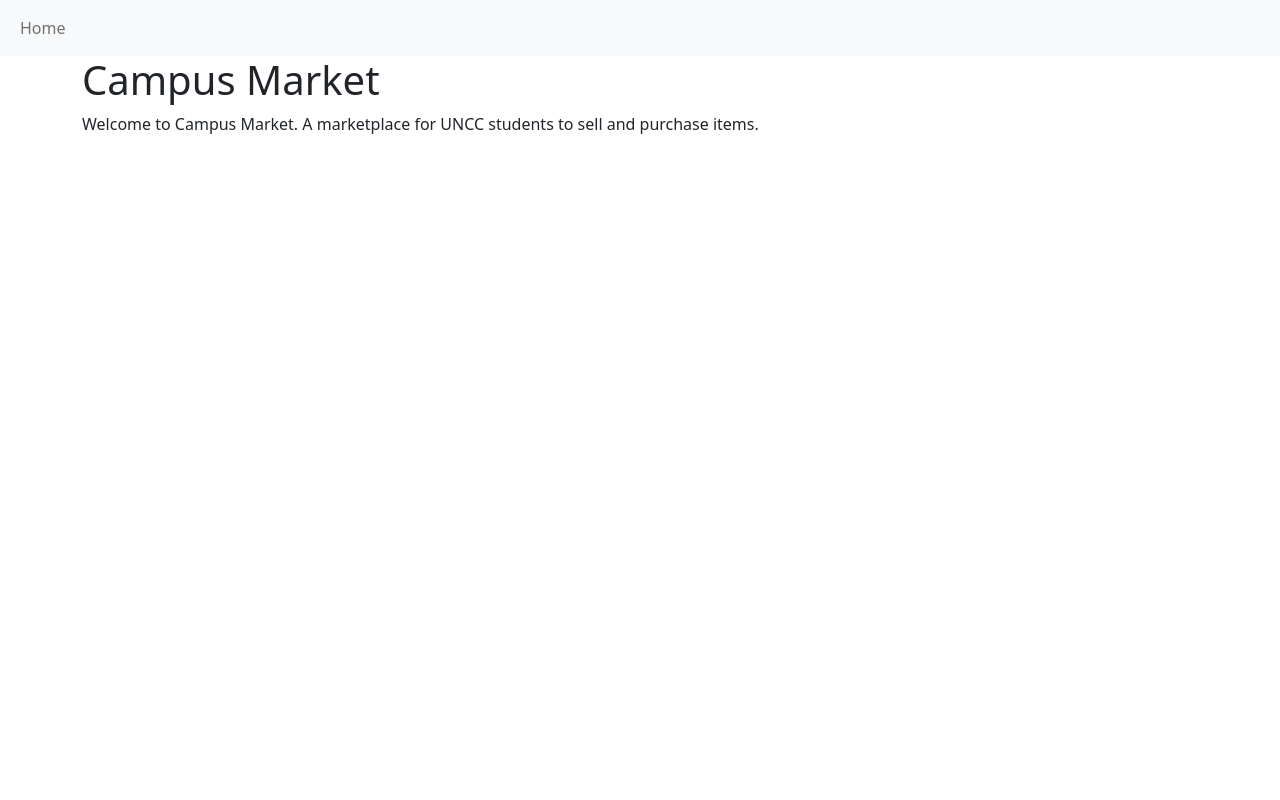
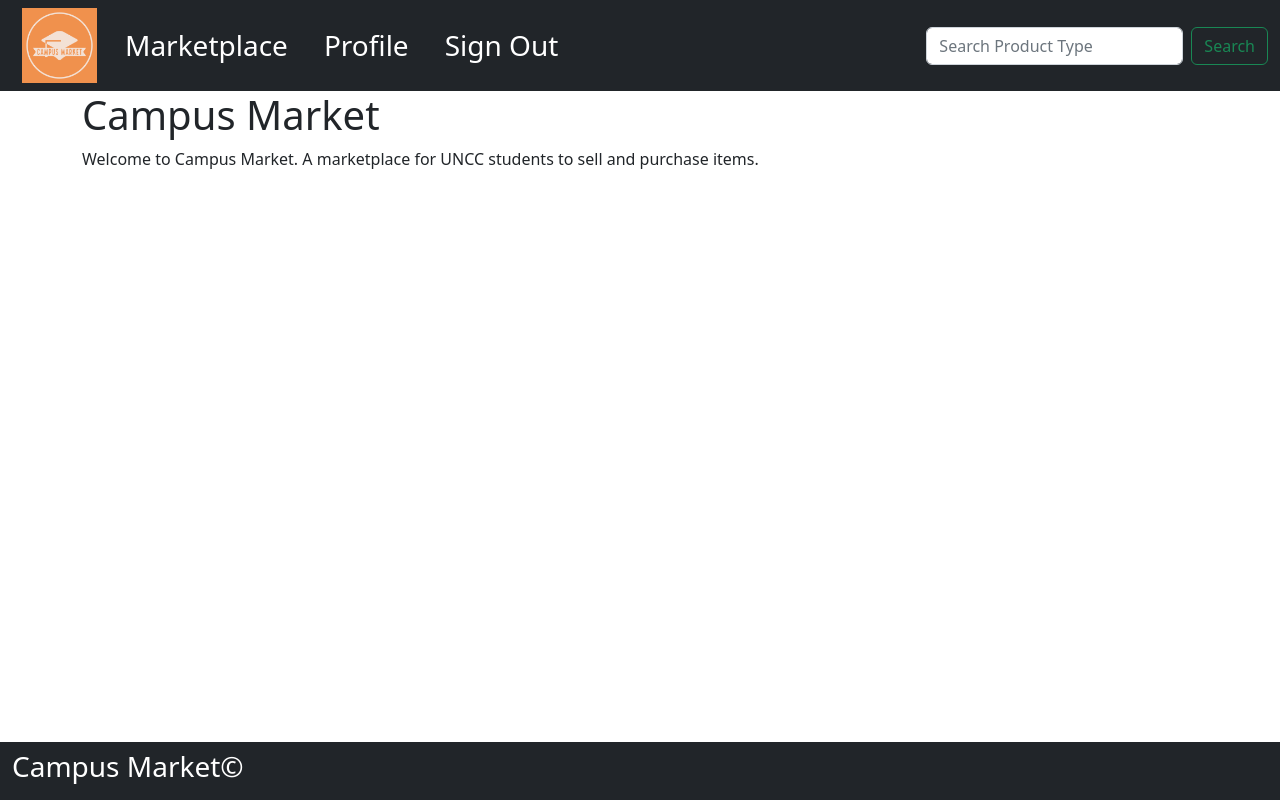
Before and after one commit to njohns91/3155_final_project, a Flask app: page / in a window 1280 px wide. Run offline with Flask 2, Linux system fonts and the light colour scheme.

Commit message:
Updating nav and footer look

```diff
--- /dev/null
+++ b/static/css/styles.css
@@ -0,0 +1,6 @@
+.nav-item a{
+    font-size: 28px;
+    margin-right: 10px;
+    margin-left: 10px;
+    margin-top: 8px;
+}
--- a/templates/_layout.html
+++ b/templates/_layout.html
@@ -3,21 +3,37 @@
     <head>
         <meta charset="utf-8">
         <title>Campus Market</title>
+        <link href="/static/css/styles.css" rel="stylesheet">
         <!-- CSS only Bootstrap -->
         <link href="https://cdn.jsdelivr.net/npm/bootstrap@5.2.1/dist/css/bootstrap.min.css" rel="stylesheet" integrity="sha384-iYQeCzEYFbKjA/T2uDLTpkwGzCiq6soy8tYaI1GyVh/UjpbCx/TYkiZhlZB6+fzT" crossorigin="anonymous">
     </head>
 
-    <nav class="navbar navbar-expand-lg bg-light">
+    <nav class="navbar navbar-expand-lg navbar-dark bg-dark">
         <div class="container-fluid">
-            <button class="navbar-toggler" type="button" data-bs-toggle="collapse" data-bs-target="#navbarNav" aria-controls="navbarNav" aria-expanded="false" aria-label="Toggle navigation">
+          <button class="navbar-toggler" type="button" data-bs-toggle="collapse" data-bs-target="#navbarSupportedContent" aria-controls="navbarSupportedContent" aria-expanded="false" aria-label="Toggle navigation">
             <span class="navbar-toggler-icon"></span>
-            </button>
-            <div class="collapse navbar-collapse" id="navbarNav">
-            <ul class="navbar-nav">
+          </button>
+          <div class="collapse navbar-collapse" id="navbarSupportedContent">
+            <ul class="navbar-nav me-auto mb-2 mb-lg-0">
                 <li class="nav-item">
-                <a class="nav-link" aria-current="page" href="/">Home</a>
+                    <a class="navbar-brand" href="#">
+                        <img src="static/images/CampusMarketLogo.jpg" alt="Campus Market" width="75">
+                    </a>
+                </li>
+                <li class="nav-item">
+                    <a class="nav-link active" aria-current="page" href="/MarketPlace">Marketplace</a>
+                </li>
+                <li class="nav-item">
+                    <a class="nav-link active" aria-current="page" href="/Profile">Profile</a>
+                </li>
+                <li class="nav-item">
+                    <a class="nav-link active" aria-current="page" href="/SignOut">Sign Out</a>
                 </li>
             </ul>
+            <form class="d-flex" role="search">
+                <input class="form-control me-2" type="search" placeholder="Search Product Type" aria-label="Search">
+                <button class="btn btn-outline-success" type="submit">Search</button>
+              </form>
             </div>
         </div>
     </nav>
@@ -27,4 +43,11 @@
 		{% block body %}{% endblock %}
         </div>
 	</body>
+
+    <nav class="navbar navbar-dark bg-dark fixed-bottom">
+        <div class="container-fluid">
+          <h3 style="color: white;">Campus Market&#169;</h3>
+        </div>
+      </nav>
+
 </html>
```
Also changed, not shown: static/images/CampusMarketLogo.jpg (added).
